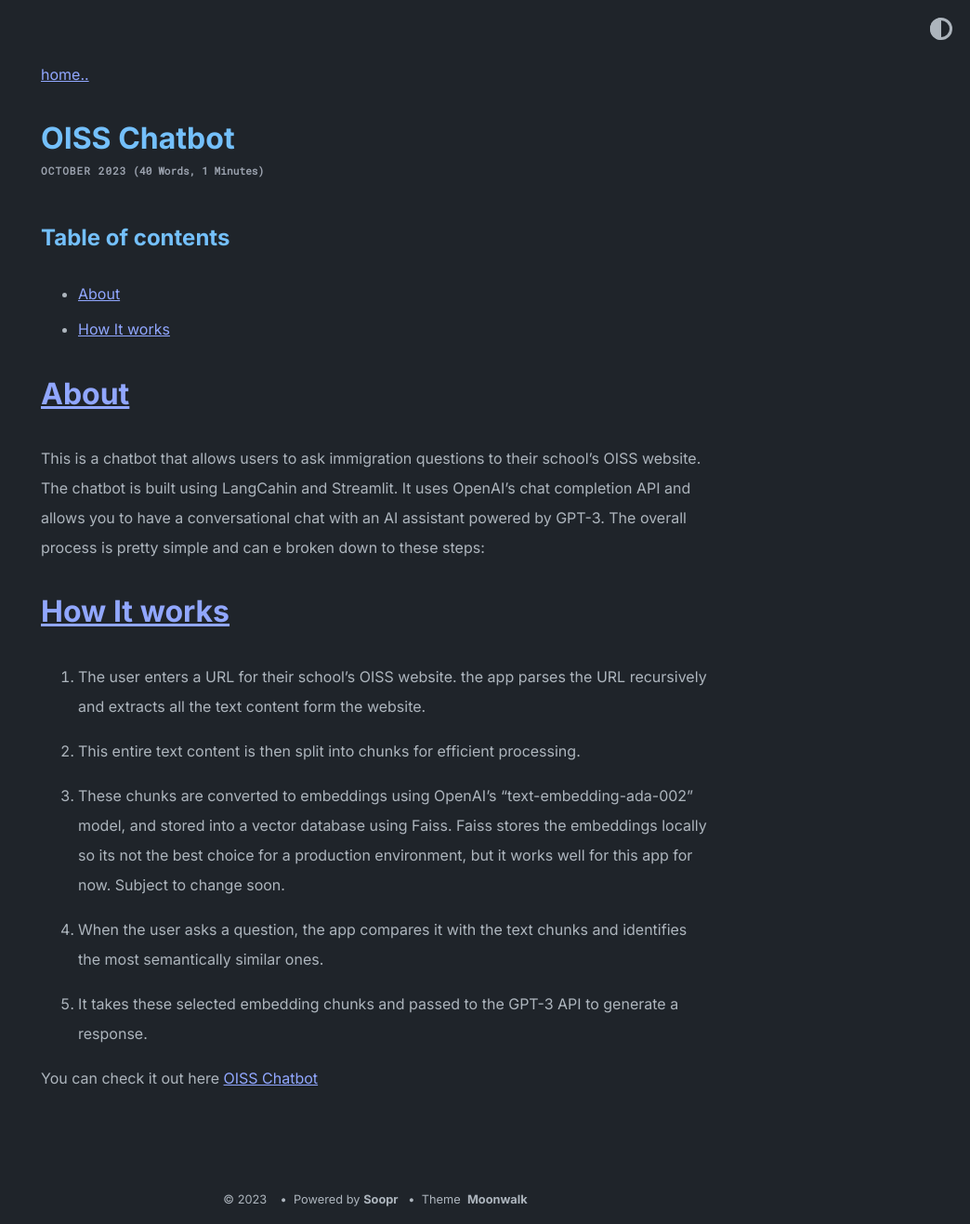
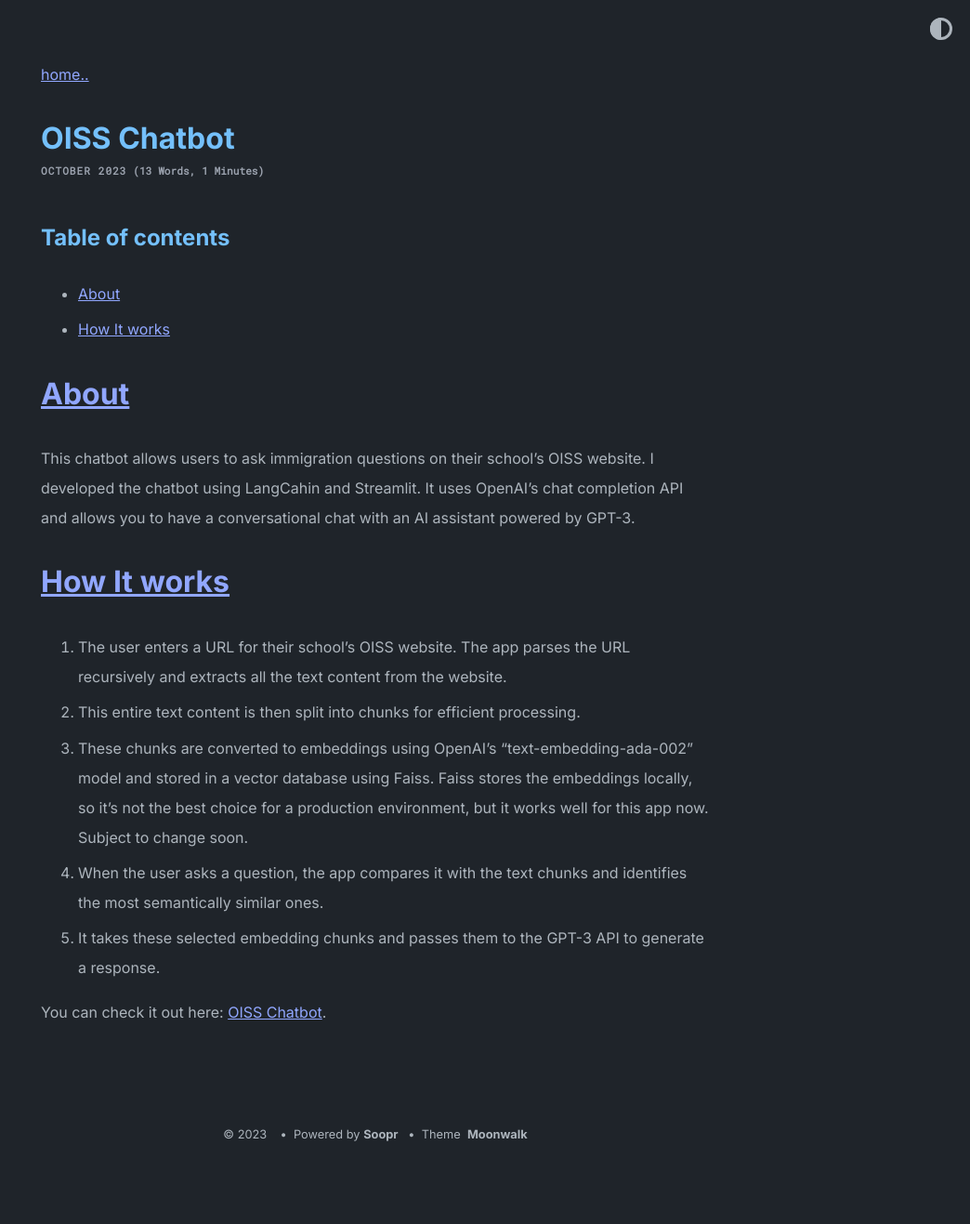
Before and after one commit to M4sum/m4sum.github.io, a Jekyll site: the page built from _posts/2023-10-06-oiss-chatbot.md, in a window 1280 px wide. Shown: the whole page at 93% size, without its empty margins (236-1280 px from the left). Built offline with Jekyll 4.4.1, drawn with Linux system fonts in a browser that asks for light colours; after the commit the page ends 1246 px from its top, so only the background shows below that.

Commit message:
edited oiss-chatot post

```diff
--- a/_posts/2023-10-06-oiss-chatbot.md
+++ b/_posts/2023-10-06-oiss-chatbot.md
@@ -9,18 +9,14 @@ title: "OISS Chatbot"
 
 # [About](#about)
 
-This is a chatbot that allows users to ask immigration questions to their school's OISS website. The chatbot is built using LangCahin and Streamlit. It uses OpenAI's chat completion API and  allows you to have a conversational chat with an AI assistant powered by GPT-3. The overall process is pretty simple and can e broken down to these steps:
+This chatbot allows users to ask immigration questions on their school’s OISS website. I developed the chatbot using LangCahin and Streamlit. It uses OpenAI’s chat completion API and allows you to have a conversational chat with an AI assistant powered by GPT-3.
 
 # [How It works](#how-it-works)
 
-1. The user enters a URL for their school's OISS website. the app parses the URL recursively and extracts all the text content form the website.
+1. The user enters a URL for their school’s OISS website. The app parses the URL recursively and extracts all the text content from the website.
+2. This entire text content is then split into chunks for efficient processing.
+3. These chunks are converted to embeddings using OpenAI’s “text-embedding-ada-002” model and stored in a vector database using Faiss. Faiss stores the embeddings locally, so it’s not the best choice for a production environment, but it works well for this app now. Subject to change soon.
+4. When the user asks a question, the app compares it with the text chunks and identifies the most semantically similar ones.
+5. It takes these selected embedding chunks and passes them to the GPT-3 API to generate a response.
 
-2. This entire text content is then split into chunks for efficient processing.
-
-3. These chunks are converted to embeddings using OpenAI's "text-embedding-ada-002" model, and stored into a vector database using Faiss. Faiss stores  the embeddings locally so its not the best choice for a production environment, but it works well for this app for now. Subject to change soon.
-
-4. When the user asks a question, the app compares it with the text chunks and identifies the most semantically similar ones.
-
-5. It takes these selected embedding chunks and passed to the GPT-3 API to generate a response.
-
-You can check it out here [OISS Chatbot](https://chat-with-oiss.streamlit.app/)
+You can check it out here: [OISS Chatbot](https://chat-with-oiss.streamlit.app/).
```
